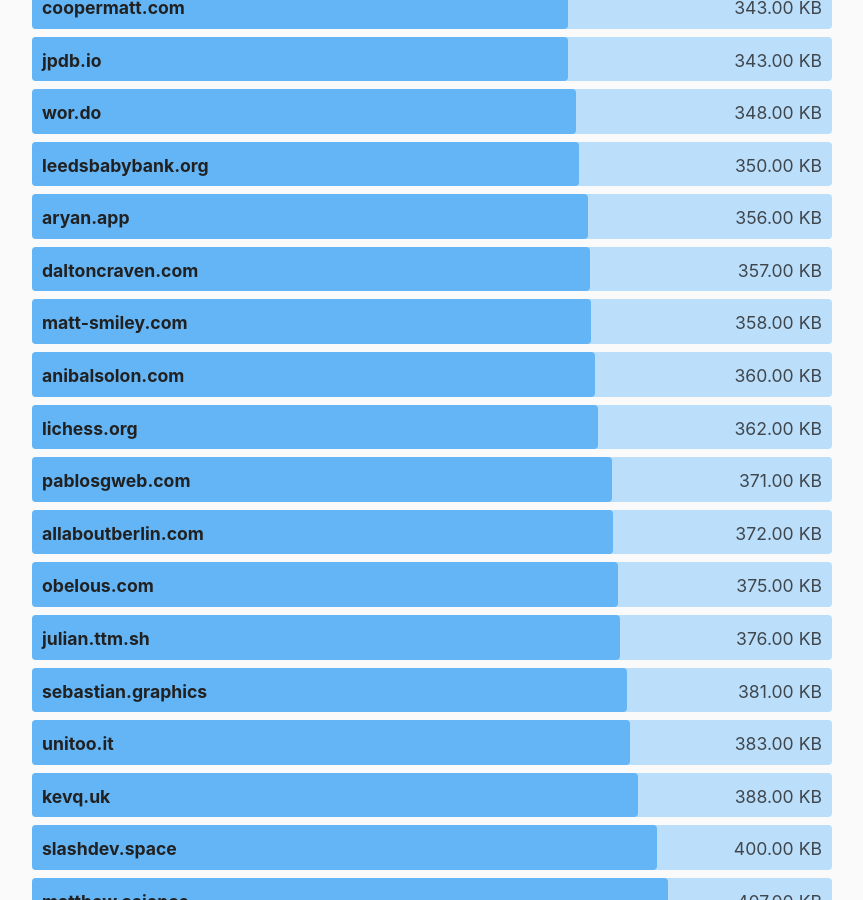
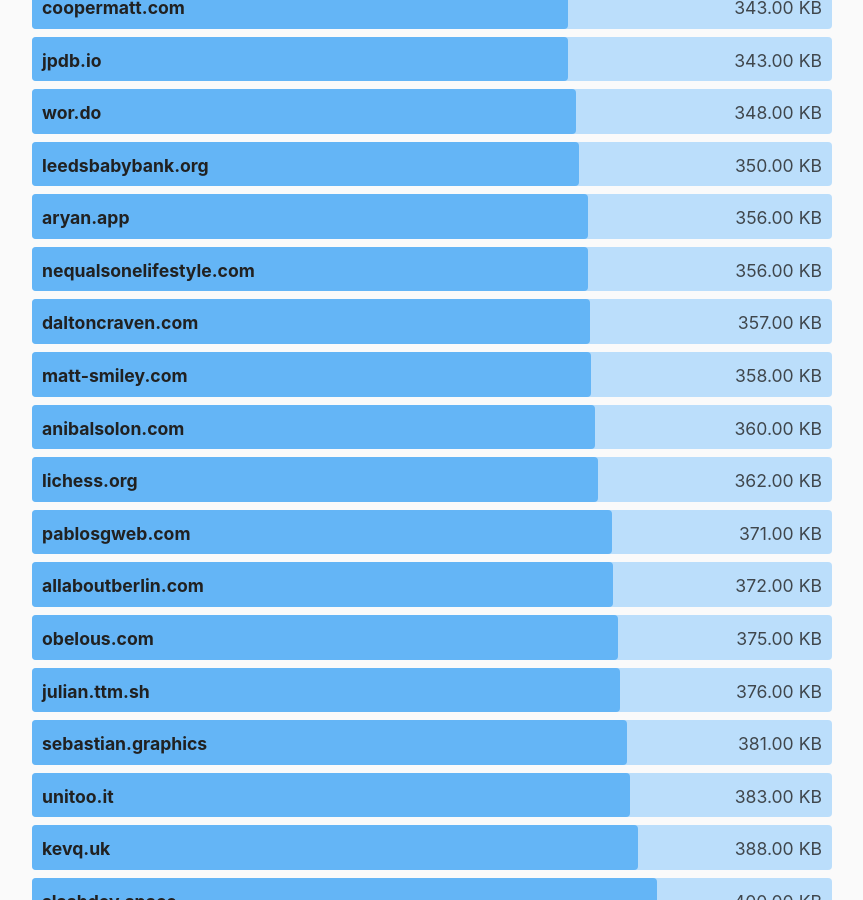
Before and after one commit to kevquirk/512kb.club, a Jekyll site: the page built from index.md, in a window 1280 px wide and 900 px high, scrolled down 15539 px. Shown: the whole window, without its empty margins (208-1071 px from the left). Built offline with Jekyll 4.4.1, drawn with Linux system fonts in a browser that asks for light colours.

Commit message:
Update sites.yml
Add my personal blog https://nequalsonelifestyle.com/ to the list w/a current landing page load of 356 KB

```diff
--- a/_data/sites.yml
+++ b/_data/sites.yml
@@ -948,6 +948,11 @@
   size: 11.1
   last_checked: 2021-10-04
 
+- domain: nequalsonelifestyle.com
+  url: https://nequalsonelifestyle.com/
+  size: 356
+  last_checked: 2021-10-25
+
 - domain: nihar.page
   url: https://nihar.page/
   size: 3.7
```
